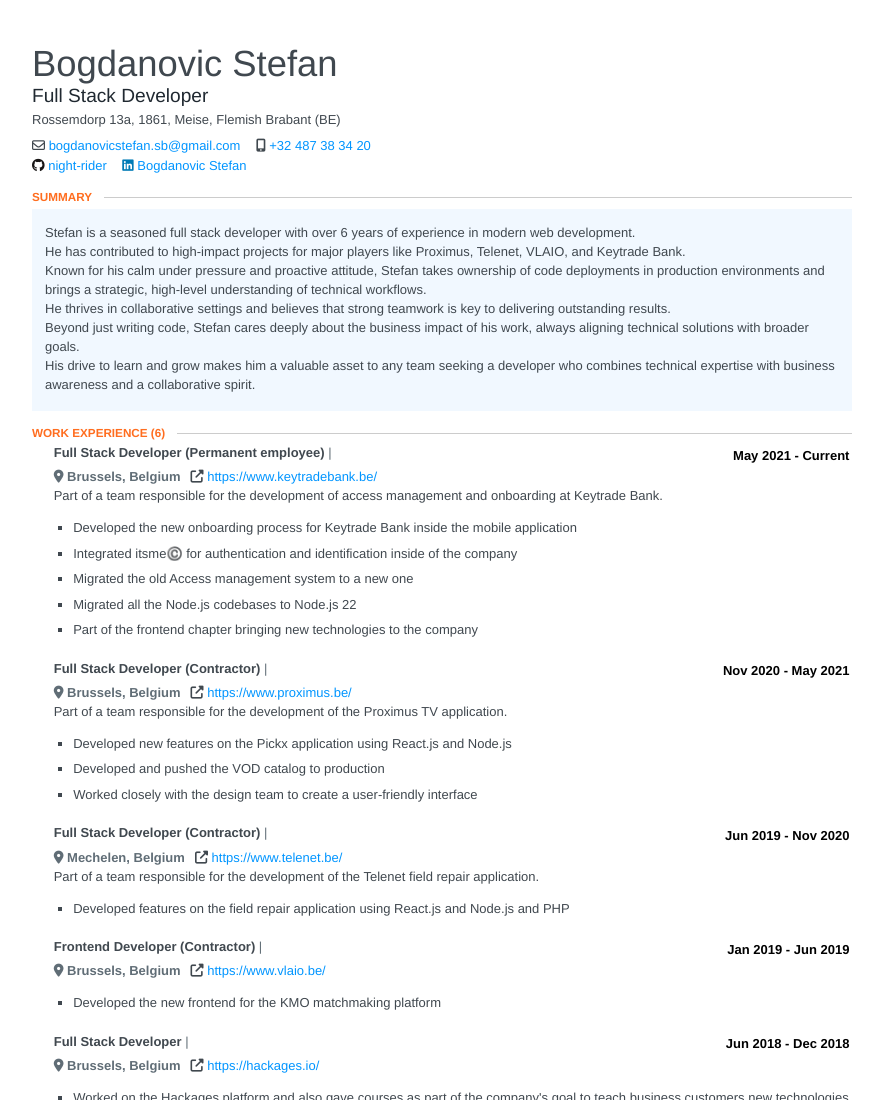
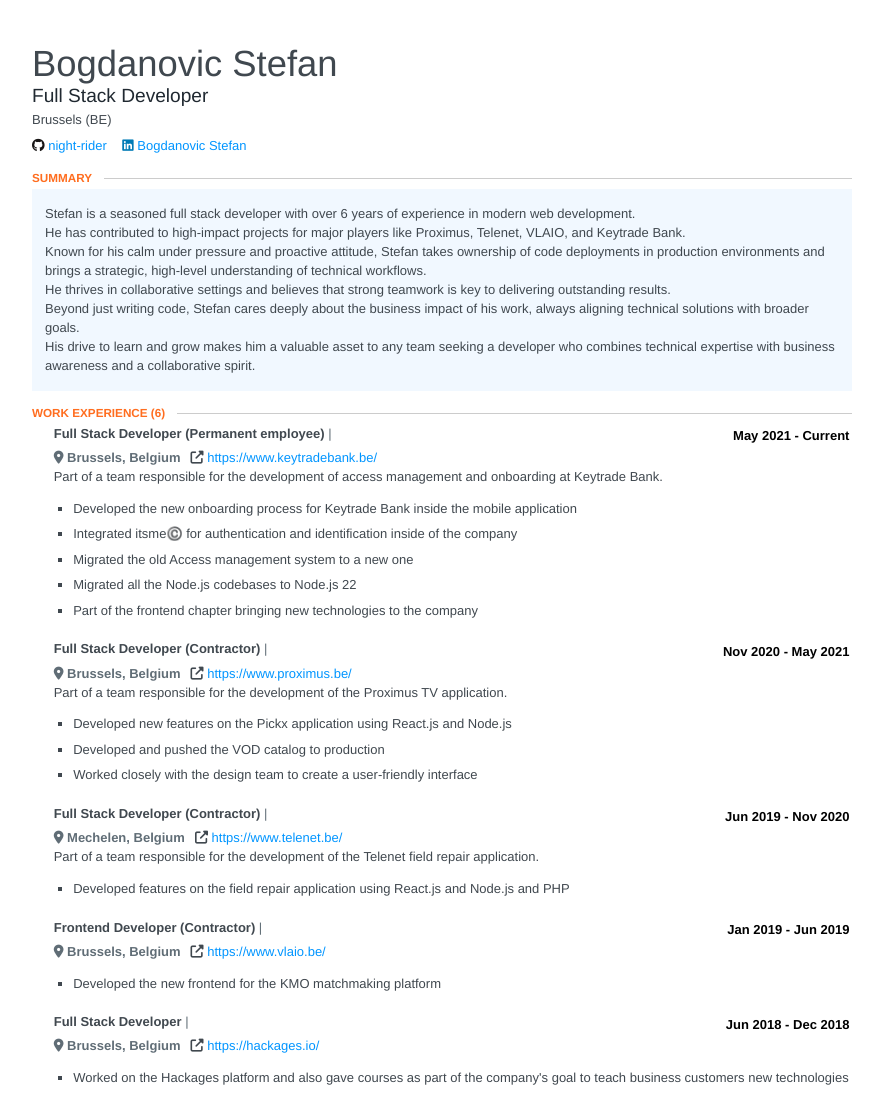
Before and after one commit to NiGHT-RiDER/night-rider.github.io, a website: page index.html in a window 1280 px wide. Shown: the top 1100 px of the page, without its empty margins (198-1081 px from the left). Drawn offline with Linux system fonts and the light colour scheme.

Commit message:
change in index.html

```diff
--- a/index.html
+++ b/index.html
@@ -806,23 +806,12 @@
     		</div>
 
     		<span class="location">
-    			<span class="address">Rossemdorp 13a,</span>
-    			<span class="postalCode">1861,</span>
-    			<span class="city">Meise,</span>
-    			<span class="region">Flemish Brabant</span>
+    			<span class="region">Brussels</span>
     			<span class="countryCode">(BE)</span>
     		</span>
 
 
     		<div id="contact">
-    			<div class="email">
-    				<span class="fa-regular fa-envelope"></span>
-    				<a class="hide-href-print" href="mailto:bogdanovicstefan.sb@gmail.com">bogdanovicstefan.sb@gmail.com</a>
-    			</div>
-    			<div class="phone">
-    				<span class="fa-solid fa-mobile-screen-button"></span>
-    				<a class="hide-href-print" href="tel:+32 487 38 34 20">+32 487 38 34 20</a>
-    			</div>
     		</div>
 
     		<div id="profiles">
```
